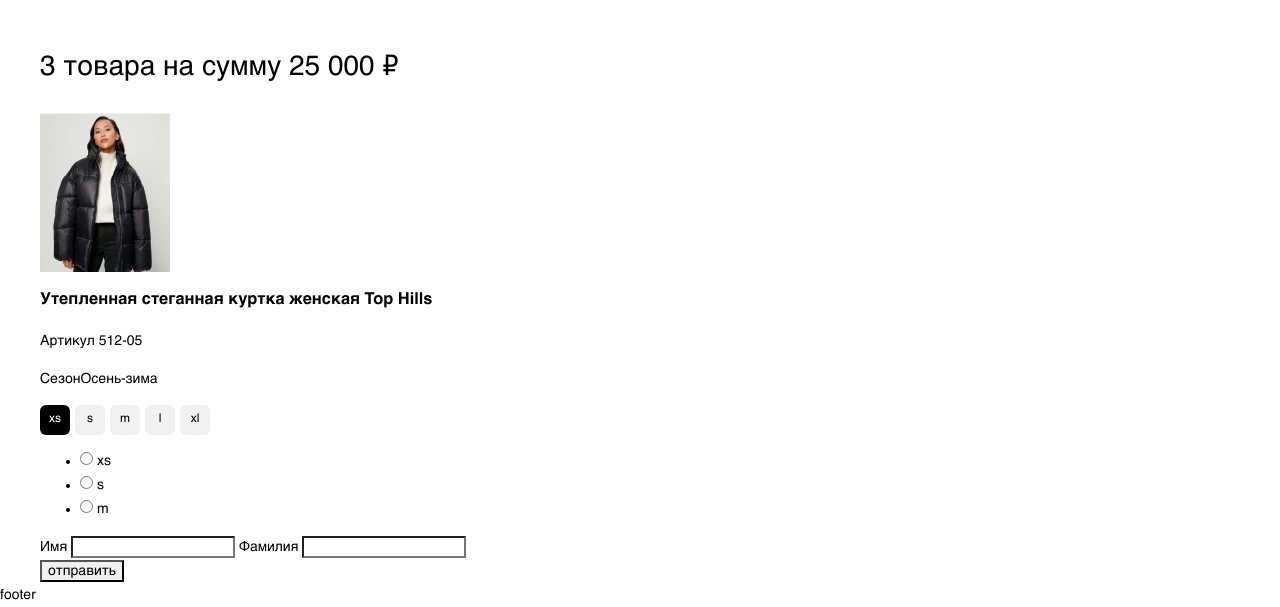
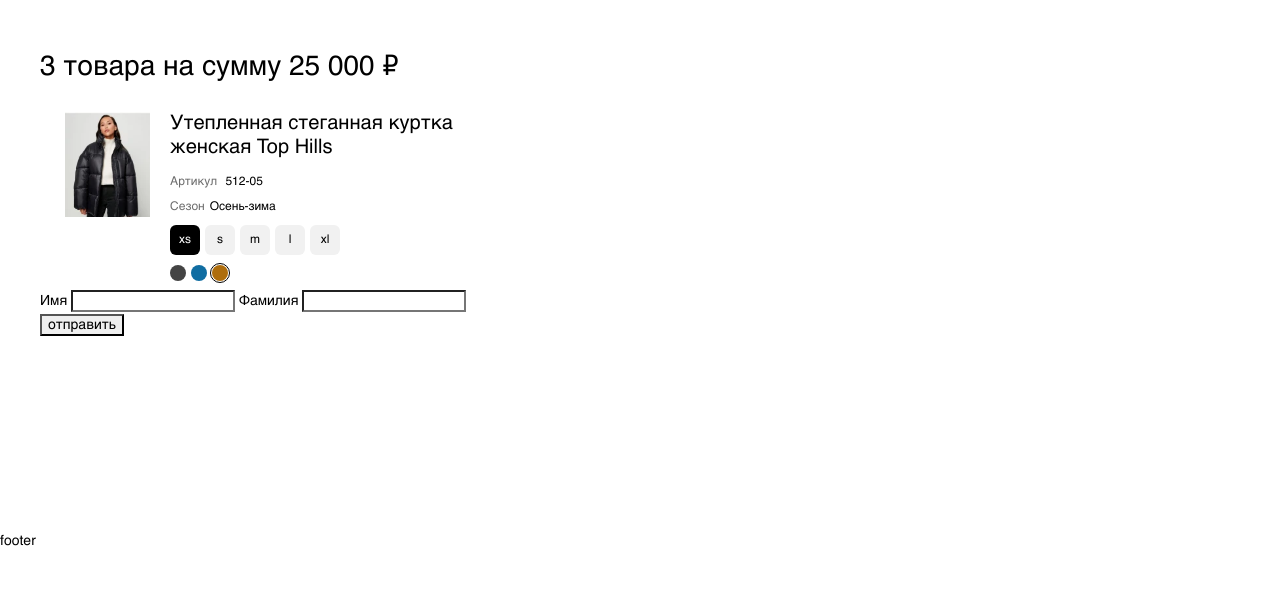
Before and after one commit to blessMe-Padre/order-testovoe-, a website built with webpack: page source/index.html in a window 1280 px wide. Shown: the part 247-854 px from the top of the page. After the commit the page ends 800 px from the top, so only its background shows below. Built offline with nearby package versions, Linux system fonts and the light colour scheme; files whose address does not match are found by name.

Commit message:
добавляет color-radio

```diff
--- a/source/index.html
+++ b/source/index.html
@@ -119,7 +119,7 @@
                       <ul class="size-radio__list">
                         <li class="size-radio__item">
                           <label class="size-radio__label">
-                            <input class="visually-hidden" type="radio" name="size" value="xs" checked="checked">
+                            <input class="visually-hidden" type="radio" name="size" value="xs" checked>
                             <span>xs</span>
                           </label>
                         </li>
@@ -150,24 +150,24 @@
                       </ul>
                     </div>
 
-                    <div>
-                      <ul>
-                        <li>
-                          <label>
-                            <input type="radio" name="color" value="black">
-                            <span>xs</span>
+                    <div class="color-radio">
+                      <ul class="color-radio__list">
+                        <li class="color-radio__item">
+                          <label class="color-radio__label">
+                            <input class="visually-hidden" type="radio" name="color" value="black">
+                            <span class="color-radio__grey"></span>
                           </label>
                         </li>
-                        <li>
-                          <label>
-                            <input type="radio" name="color" value="blue">
-                            <span>s</span>
+                        <li class="color-radio__item">
+                          <label class="color-radio__label">
+                            <input class="visually-hidden" type="radio" name="color" value="blue">
+                            <span class="color-radio__blue"></span>
                           </label>
                         </li>
-                        <li>
-                          <label>
-                            <input type="radio" name="color" value="brown">
-                            <span>m</span>
+                        <li class="color-radio__item">
+                          <label class="color-radio__label">
+                            <input class="visually-hidden" type="radio" name="color" value="brown" checked>
+                            <span class="color-radio__brown"></span>
                           </label>
                         </li>
                       </ul>
--- a/source/sass/blocks/card.scss
+++ b/source/sass/blocks/card.scss
@@ -0,0 +1,34 @@
+.card {
+  padding: 0 25px;
+}
+
+.card__item {
+  display: flex;
+  max-width: 400px;
+}
+
+.card__img {}
+
+.card__descriptions {
+  padding-left: 20px;
+}
+
+.card__descriptions-tile {
+  font-weight: 400;
+  font-size: 20px;
+  line-height: 24px;
+  color: $color-default-black;
+  margin: 0 0 15px 0;
+}
+
+.card__descriptions-text {
+  font-size: 12px;
+  line-height: 15px;
+  color: $color-quartz;
+  margin: 0 0 10px 0;
+
+  span {
+    color: $color-default-black;
+    margin-left: 5px;
+  }
+}
--- /dev/null
+++ b/source/sass/blocks/color-radio.scss
@@ -0,0 +1,48 @@
+.color-radio {
+  &__grey {
+    background-color: $color-tundora;
+  }
+
+  &__blue {
+    background-color: $color-tangaroa;
+  }
+
+  &__brown {
+    background-color: $color-neon;
+  }
+}
+
+.color-radio__list {
+  margin: 0;
+  padding: 0;
+  display: flex;
+  flex-wrap: wrap;
+}
+
+.color-radio__item {
+  list-style: none;
+}
+
+.color-radio__label {
+  cursor: pointer;
+
+  span {
+    position: relative;
+    display: inline-block;
+    width: 16px;
+    height: 16px;
+    border-radius: 50%;
+    margin-right: 5px;
+  }
+
+  input:checked+span::before {
+    position: absolute;
+    content: "";
+    top: -2px;
+    left: -2px;
+    width: 20px;
+    height: 20px;
+    border-radius: 50%;
+    border: 1px solid $color-default-black;
+  }
+}
--- a/source/sass/blocks/size-radio.scss
+++ b/source/sass/blocks/size-radio.scss
@@ -2,7 +2,7 @@
 
 .size-radio__list {
   display: flex;
-  margin: 0;
+  margin: 0 0 10px 0;
   padding: 0;
 }
 
--- a/source/sass/style.scss
+++ b/source/sass/style.scss
@@ -19,5 +19,6 @@
 @import "blocks/form";
 @import "blocks/card";
 @import "blocks/size-radio";
+@import "blocks/color-radio";
 @import "blocks/footer";
 // ---------------------------------
```
Also changed, not shown: build/css/style.css, build/css/style.min.css, build/index.html, 1 other file.
